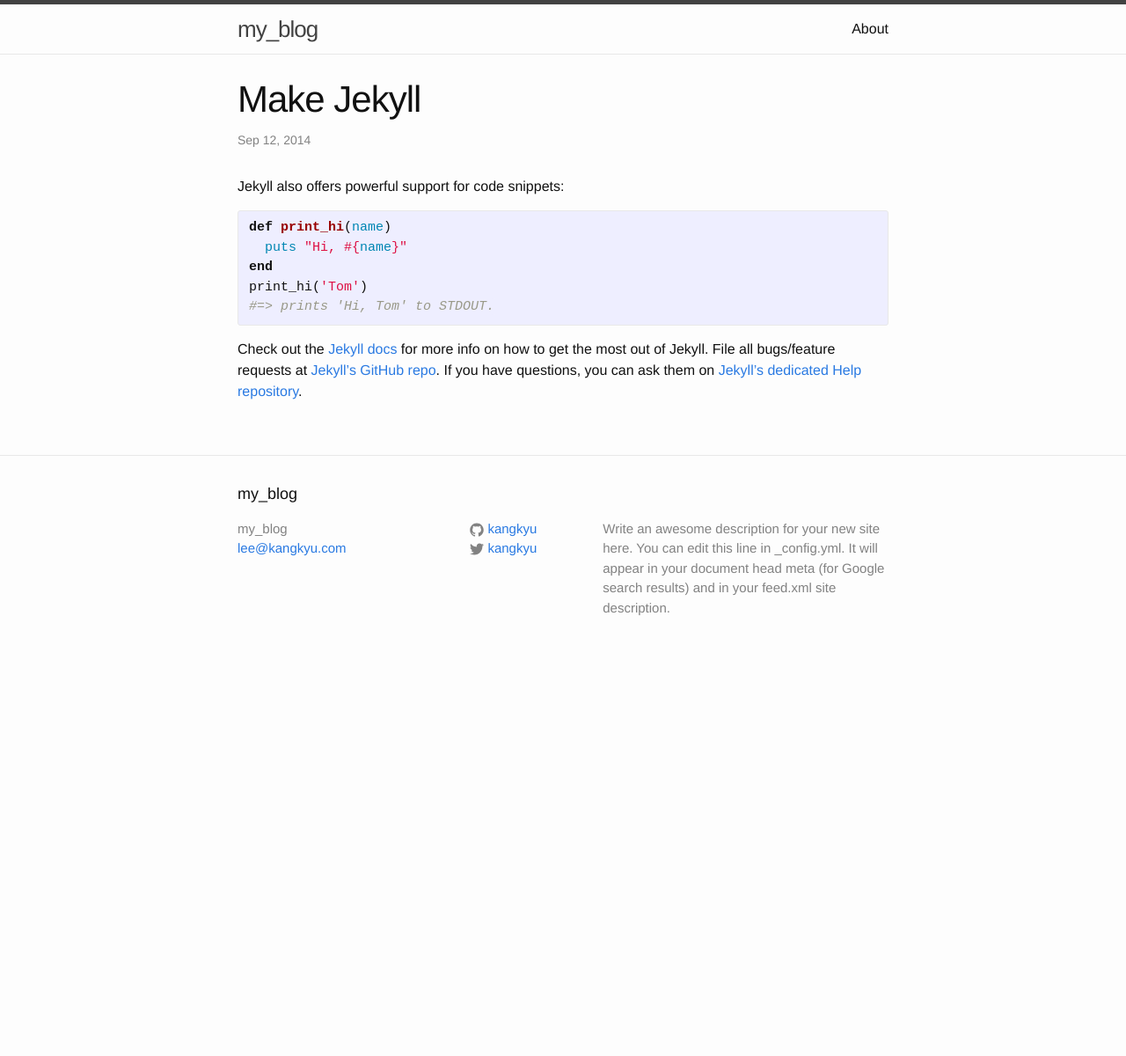
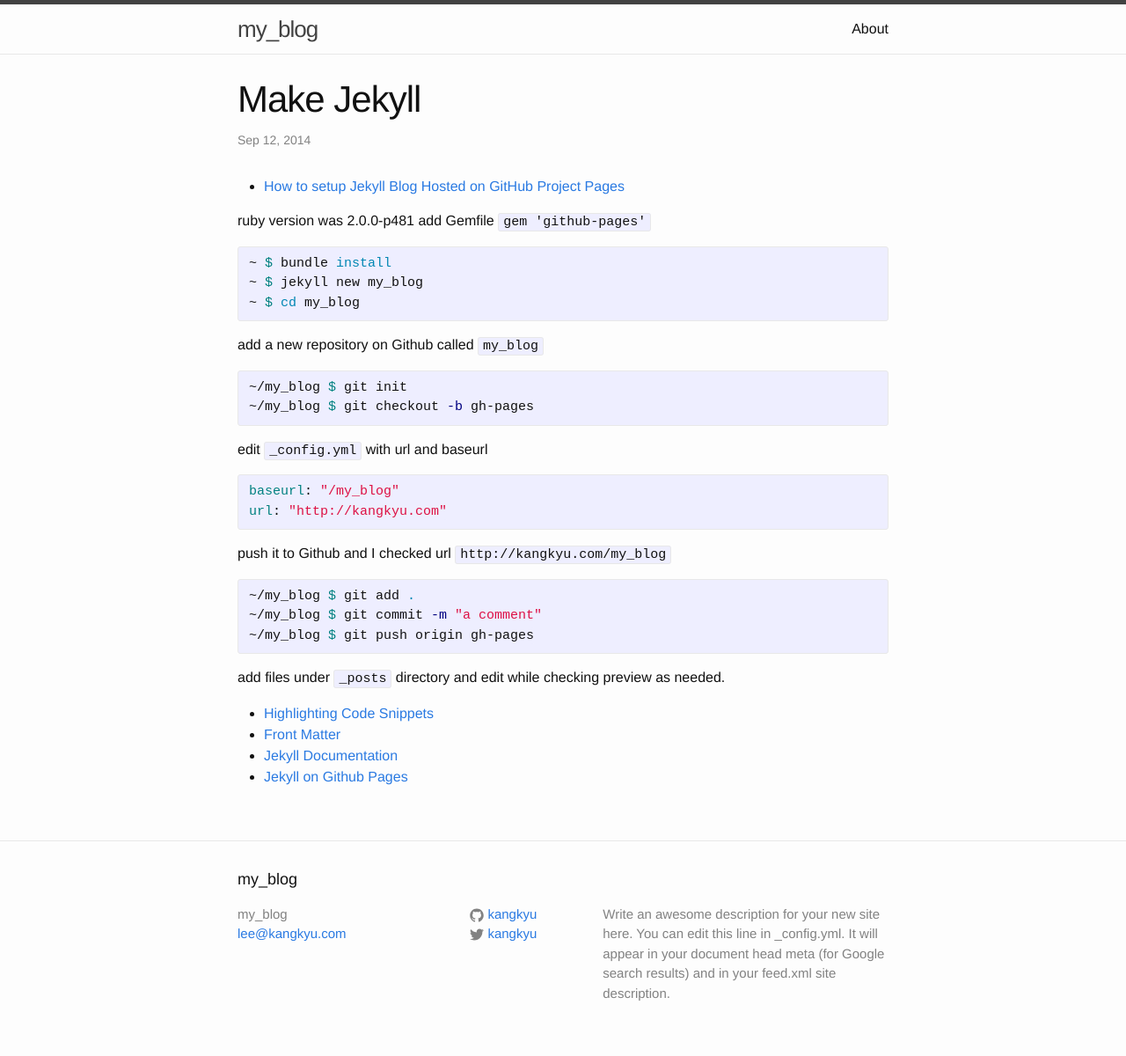
Before and after one commit to kangkyu/my_blog, a Jekyll site: the page built from _posts/2014-09-12-make-jekyll.md, in a window 1280 px wide. Shown: the whole page at 88% size. Built offline with Jekyll 4.4.1, drawn with Linux system fonts in a browser that asks for light colours; before the commit the page ends 900 px from its top, so only the background shows below that.

Commit message:
edit make jekyll post

```diff
--- a/_posts/2014-09-12-make-jekyll.md
+++ b/_posts/2014-09-12-make-jekyll.md
@@ -2,17 +2,45 @@
 layout: post
 title:  "Make Jekyll"
 ---
-Jekyll also offers powerful support for code snippets:
+- [How to setup Jekyll Blog Hosted on GitHub Project Pages](http://openjerseycity.org/blog/technical/2014/06/18/Jekyll-On-GitHub-Pages/)
 
-{% highlight ruby %}
-def print_hi(name)
-  puts "Hi, #{name}"
-end
-print_hi('Tom')
-#=> prints 'Hi, Tom' to STDOUT.
+ruby version was 2.0.0-p481
+add Gemfile `gem 'github-pages'`
+
+{% highlight bash %}
+~ $ bundle install
+~ $ jekyll new my_blog
+~ $ cd my_blog
 {% endhighlight %}
 
-Check out the [Jekyll docs][jekyll] for more info on how to get the most out of Jekyll. File all bugs/feature requests at [Jekyll’s GitHub repo][jekyll-gh]. If you have questions, you can ask them on [Jekyll’s dedicated Help repository][jekyll-help].
+add a new repository on Github called `my_blog`
+
+{% highlight bash %}
+~/my_blog $ git init
+~/my_blog $ git checkout -b gh-pages
+{% endhighlight %}
+
+edit `_config.yml` with url and baseurl
+
+{% highlight yaml %}
+baseurl: "/my_blog"
+url: "http://kangkyu.com"
+{% endhighlight %}
+
+push it to Github and I checked url `http://kangkyu.com/my_blog`
+
+{% highlight bash %}
+~/my_blog $ git add .
+~/my_blog $ git commit -m "a comment"
+~/my_blog $ git push origin gh-pages
+{% endhighlight %}
+
+add files under `_posts` directory and edit while checking preview as needed.
+
+- [Highlighting Code Snippets](http://jekyllrb.com/docs/posts/#highlighting-code-snippets)
+- [Front Matter](http://jekyllrb.com/docs/frontmatter/)
+- [Jekyll Documentation](http://jekyllrb.com/)
+- [Jekyll on Github Pages](https://help.github.com/articles/using-jekyll-with-pages#installing-jekyll)
 
 [jekyll]:      http://jekyllrb.com
 [jekyll-gh]:   https://github.com/jekyll/jekyll
```
Also changed, not shown: _posts/2014-09-14-training-plan.md (+11 -10 lines), 1 other file.
